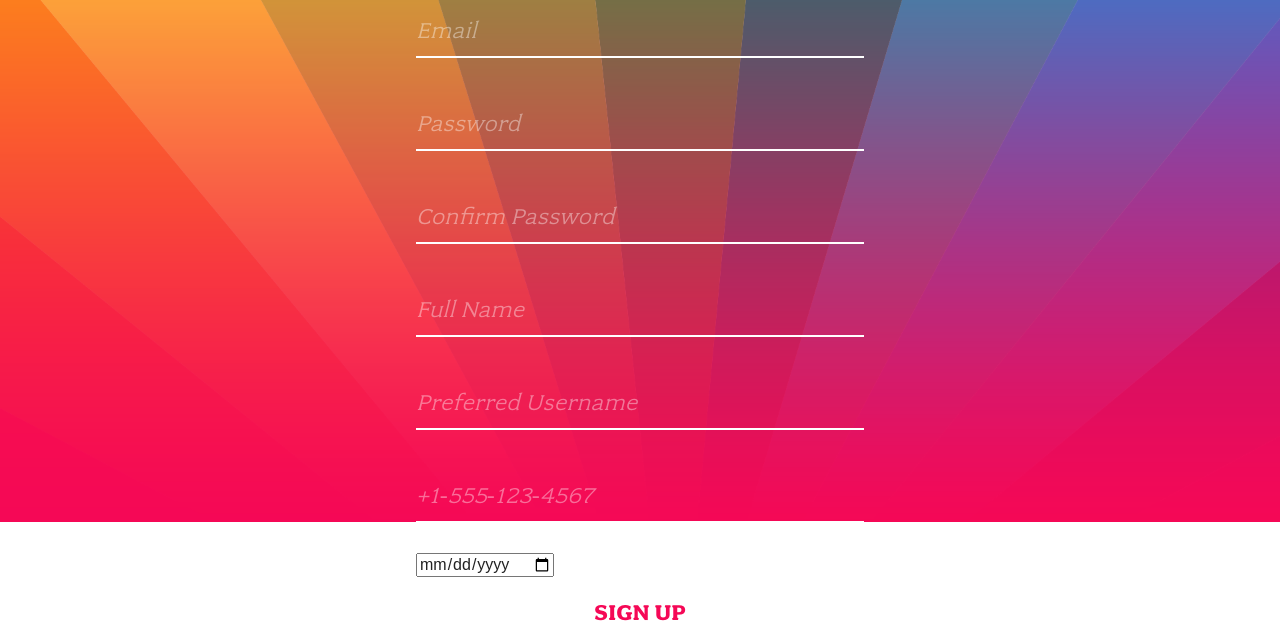
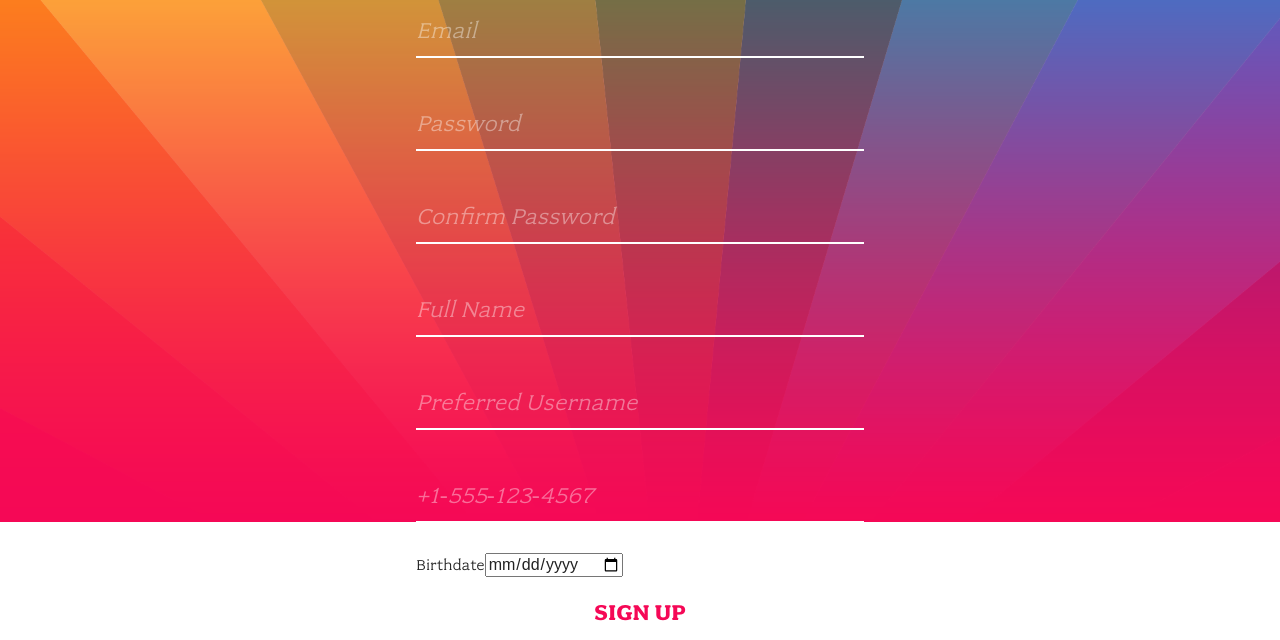
Before and after one commit to erikathea-unb/wildrydes-site, a plain HTML site: page register.html in a window 1280 px wide. Shown: the part 278-918 px from the top of the page. Drawn offline with Linux system fonts and the light colour scheme.

Commit message:
Update register.html

```diff
--- a/register.html
+++ b/register.html
@@ -47,7 +47,7 @@
               <input type="text"     id="nameInputRegister"              placeholder="Full Name"            required>
               <input type="text"     id="preferredUsernameInputRegister" placeholder="Preferred Username"   required>
               <input type="text"      id="phoneNumberInputRegister"       placeholder="+1‑555‑123‑4567"      required>
-              <input type="date"     id="birthdateInputRegister"         placeholder="YYYY‑MM‑DD"           required>
+              <label>Birthdate</label><input type="date"     id="birthdateInputRegister"         placeholder="YYYY‑MM‑DD"           required>
 
               <input type="submit" value="Sign Up">
             </form>
```
